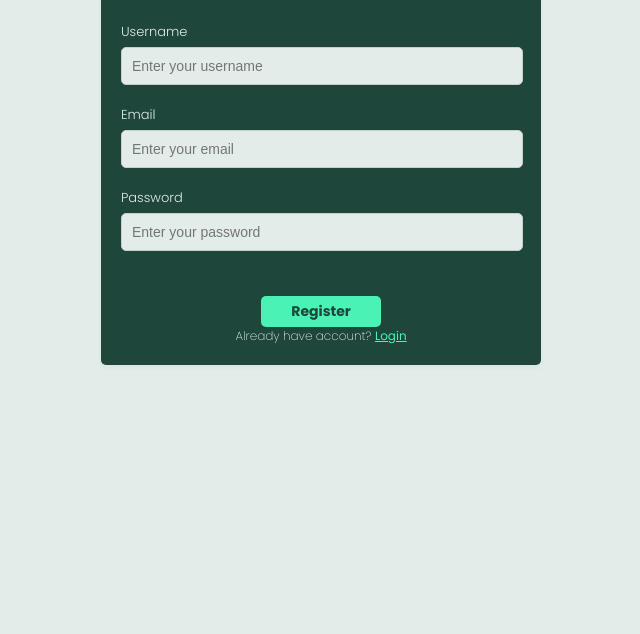
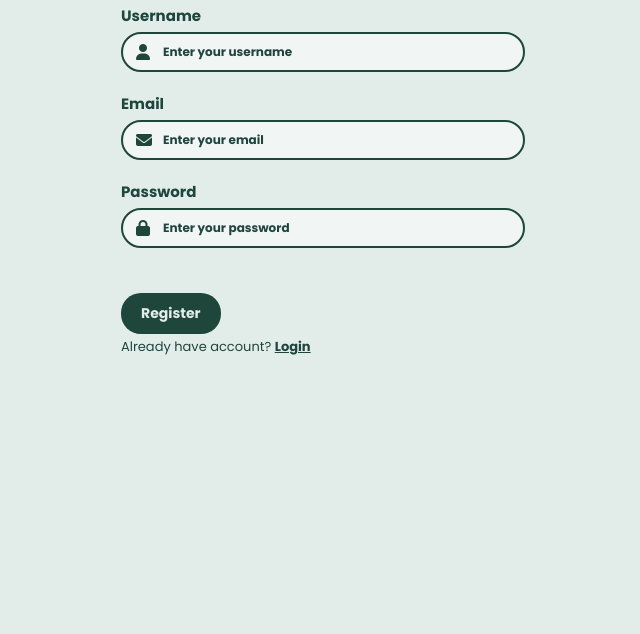
Before and after one commit to Kampus-Merdeka-Software-Engineering/FE-Jayapura-01, a plain HTML site: page register.html in a window 1280 px wide. Shown: the part 166-800 px from the top of the page, without its empty margins (319-959 px from the left). Drawn offline with Linux system fonts and the light colour scheme.

Commit message:
merubah design form login dan register

```diff
--- a/CSS/login.css
+++ b/CSS/login.css
@@ -4,7 +4,7 @@
     --muda: #E2EDE9;
 }
 
-*{
+* {
     margin: 0;
     padding: 0;
 }
@@ -15,40 +15,52 @@ body {
     color: var(--primary);
 }
 
-.login{
+.login {
     padding: 50px;
 }
 
 /* ===== */
 /* form */
 /* ===== */
+
+.icon-back a{
+    font-weight: 500;
+    margin-top: 0;
+    font-size: 30px;
+    color: #1E463B;
+}
+
+.icon-back a i:hover {
+    color: white;
+    background-color: var(--primary);
+    border-radius: 50%;
+}
+
 .form-container {
-    background-color: var(--primary);
+    align-items: center;
+    background-color: var(--muda);
     border-radius: 5px;
-    box-shadow: 0 2px 5px rgba(146, 144, 144, 0.1);
-    padding: 20px;
+    padding: 20px auto;
     max-width: 400px;
     margin: 0 auto;
     text-align: center;
 }
 
-.form-container h2{
+.form-container h2 {
     margin-bottom: 15px;
-    color: var(--muda);
+    color: var(--primary);
 }
 
-.form-container p{
-    color: var(--muda);
-    font-weight: 200;
-    font-size: 12px;
+.form-container p {
+    color: var(--primary);
+    font-weight: 600;
+    font-size: 13px;
     text-align: center;
 }
 
-form p a{
-    color: #4af3b5;
+form p a {
+    color: #1E463B;
     font-weight: bolder;
-    text-align: center;
-
 }
 
 form {
@@ -61,11 +73,46 @@ form {
     color: var(--muda);
 }
 
+/* Icon styling */
+.input-group {
+    position: relative;
+}
+
+.input-group i {
+    flex: 1;
+    position: absolute;
+    left: 15px;
+    top: 50%;
+    transform: translateY(-50%);
+    color: var(--primary);
+}
+
+/* Input styling */
+.input-group input {
+    flex: 5;
+    left: 90px;
+    font-weight: 700;
+}
+
+/* Placeholder styling */
+.input-group input::placeholder {
+    position: absolute;
+    left: 40px;
+    top: 50%;
+    transform: translateY(-50%);
+    color: var(--primary);
+    font-family: 'Poppins';
+    font-weight: 600;
+    font-size: 12px;
+    transition: top 0.3s;
+}
+
 label {
     display: block;
     margin-bottom: 5px;
-    font-weight: 300;
-    font-size: small;
+    font-weight: 700;
+    font-size: 15px;
+    color: var(--primary);
 }
 
 input[type="text"],
@@ -75,11 +122,12 @@ select {
     width: 100%;
     padding: 10px;
     border: 1px solid #ccc;
-    border-radius: 5px;
+    border-radius: 20px;
     font-size: 14px;
-    background-color: var(--muda);
+    background-color: #f1f5f3;
     color: var(--primary);
     font-weight: 300;
+    border: 2px solid #1e463b;
 }
 
 .checkbox-group {
@@ -92,23 +140,28 @@ select {
 }
 
 button[type="submit"] {
-    background-color: #4af3b5;
+    background-color: var(--primary);
     border: 1px solid #4af3b5;
-    color: var(--primary);
+    color: var(--muda);
     border: none;
-    padding: 5px 20px;
-    border-radius: 5px;
+    padding: 10px 20px;
+    border-radius: 20px;
     cursor: pointer;
     font-weight: bolder;
     font-size: 14px;
     text-align: center;
+    align-items: center;
     text-decoration: none;
     font-family: 'Poppins';
-    margin-left: 140px;
-    width: 30%;
+    width: 30% auto;
 }
 
 button[type="submit"]:hover {
     background-color: #37a77d;
-    color: var(--muda);
 }
+
+.redirect p {
+    text-align: left;
+    padding-top: 3px;
+    font-weight: 500;
+}
--- a/register.html
+++ b/register.html
@@ -26,6 +26,10 @@
     <!-- Register -->
     <section class="login">
 
+        <div class="icon-back">
+            <a href="index.html"><i class="bx bx-arrow-back"></i></a>
+        </div>
+
         <div class="sign-up">
             <br>
             <div class="form-container">
@@ -35,24 +39,35 @@
                 <form action="products.html" method="POST">
 
                     <div class="form-group">
-                        <label for="password">Username</label>
-                        <input type="text" id="username" name="username" placeholder="Enter your username" required>
+                        <label for="username">Username</label>
+                        <div class="input-group">
+                            <i class="fas fa-user"></i>
+                            <input type="text" id="username" name="username" placeholder="Enter your username" required>
+                        </div>
                     </div>
 
                     <div class="form-group">
                         <label for="email">Email</label>
-                        <input type="email" id="email" name="email" placeholder="Enter your email" required>
+                        <div class="input-group">
+                            <i class="fas fa-envelope"></i>
+                            <input type="email" id="email" name="email" placeholder="Enter your email" required>
+                        </div>
                     </div>
 
                     <div class="form-group">
                         <label for="password">Password</label>
-                        <input type="password" id="password" name="password" placeholder="Enter your password" required>
+                        <div class="input-group">
+                            <i class="fas fa-lock"></i>
+                            <input type="password" id="password" name="password" placeholder="Enter your password" required>
+                        </div>
                     </div>
 
                     <br>
                     <button type="submit">Register</button>
 
-                    <p>Already have account? <a href="login.html">Login</a></p>
+                    <div class="redirect">
+                        <p>Already have account? <a href="login.html">Login</a></p>
+                    </div>
                 </form>
             </div>
         </div>
```
Also changed, not shown: JS/login.js (added, +15 -0 lines), login.html (+25 -3 lines).
